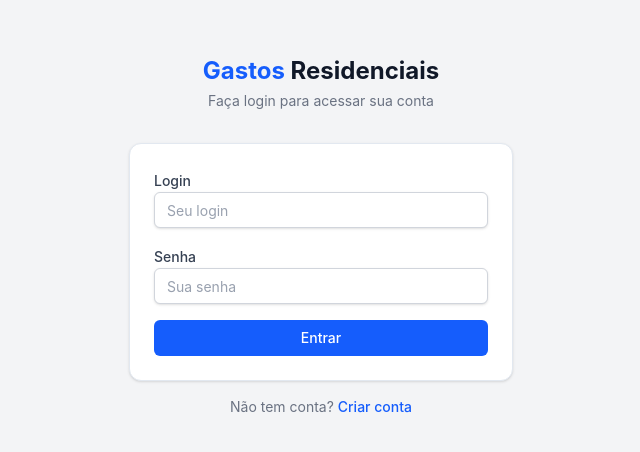
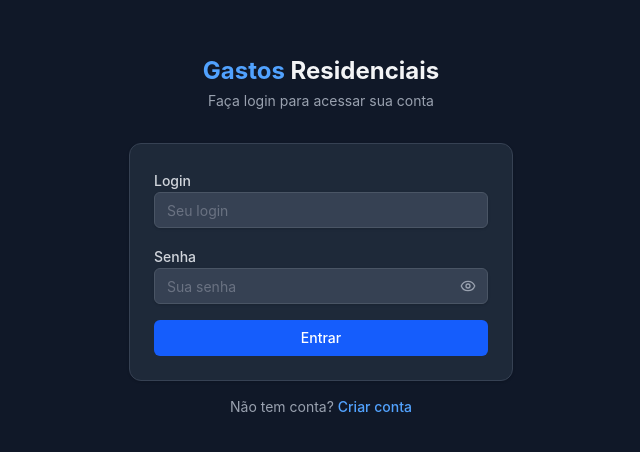
Before and after one commit to VictorSantos674/sistema-controle-gastos-residenciais, a React (Vite) app in the folder frontend/: page /login in a window 1280 px wide. Shown: the part 164-616 px from the top of the page, without its empty margins (319-959 px from the left). Built offline with nearby package versions, Linux system fonts and the light colour scheme; no server answers.

Commit message:
feat(frontend): Tema escuro e opção de ativar/desativar senha na página de login.

```diff
--- a/frontend/src/pages/LoginPage.tsx
+++ b/frontend/src/pages/LoginPage.tsx
@@ -1,4 +1,4 @@
-import { AlertTriangle } from "lucide-react";
+import { AlertTriangle, Eye, EyeOff } from "lucide-react";
 import { useState } from "react";
 import { Link, useNavigate } from "react-router-dom";
 import { login as apiLogin } from "../api/auth";
@@ -11,9 +11,10 @@ export default function LoginPage() {
   const { login } = useAuth();
   const navigate   = useNavigate();
 
-  const [form, setForm]     = useState({ login: "", senha: "" });
-  const [erro, setErro]     = useState("");
-  const [loading, setLoading] = useState(false);
+  const [form, setForm]           = useState({ login: "", senha: "" });
+  const [erro, setErro]           = useState("");
+  const [loading, setLoading]     = useState(false);
+  const [showSenha, setShowSenha] = useState(false);
 
   const handleSubmit = async (e: React.FormEvent) => {
     e.preventDefault();
@@ -34,22 +35,22 @@ export default function LoginPage() {
   };
 
   return (
-    <div className="flex min-h-screen items-center justify-center bg-gray-100 dark:bg-gray-900 px-4">
+    <div className="flex min-h-screen items-center justify-center bg-gray-900 px-4">
       <div className="w-full max-w-sm">
         {/* Brand */}
         <div className="mb-8 text-center">
-          <h1 className="text-2xl font-bold text-gray-900 dark:text-gray-100">
-            <span className="text-blue-600 dark:text-blue-400">Gastos</span> Residenciais
+          <h1 className="text-2xl font-bold text-gray-100">
+            <span className="text-blue-400">Gastos</span> Residenciais
           </h1>
-          <p className="mt-1 text-sm text-gray-500 dark:text-gray-400">
+          <p className="mt-1 text-sm text-gray-400">
             Faça login para acessar sua conta
           </p>
         </div>
 
         {/* Card */}
-        <div className="rounded-xl border bg-white dark:bg-gray-800 dark:border-gray-700 p-6 shadow-sm">
+        <div className="rounded-xl border border-gray-700 bg-gray-800 p-6 shadow-sm">
           {erro && (
-            <div className="mb-4 flex items-center gap-2 rounded-lg border border-red-200 bg-red-50 px-4 py-3 text-sm text-red-700 dark:border-red-800 dark:bg-red-900/30 dark:text-red-300">
+            <div className="mb-4 flex items-center gap-2 rounded-lg border border-red-800 bg-red-900/30 px-4 py-3 text-sm text-red-300">
               <AlertTriangle size={15} className="shrink-0" />
               {erro}
             </div>
@@ -57,25 +58,36 @@ export default function LoginPage() {
 
           <form onSubmit={handleSubmit} className="space-y-4">
             <div className="space-y-1.5">
-              <Label htmlFor="login">Login</Label>
+              <Label htmlFor="login" className="text-gray-300">Login</Label>
               <Input
                 id="login"
                 autoComplete="username"
                 placeholder="Seu login"
                 value={form.login}
                 onChange={(e) => setForm({ ...form, login: e.target.value })}
+                className="bg-gray-700 border-gray-600 text-gray-100 placeholder:text-gray-500"
               />
             </div>
             <div className="space-y-1.5">
-              <Label htmlFor="senha">Senha</Label>
+              <Label htmlFor="senha" className="text-gray-300">Senha</Label>
+              <div className="relative">
                 <Input
                   id="senha"
-                type="password"
+                  type={showSenha ? "text" : "password"}
                   autoComplete="current-password"
                   placeholder="Sua senha"
                   value={form.senha}
                   onChange={(e) => setForm({ ...form, senha: e.target.value })}
+                  className="bg-gray-700 border-gray-600 text-gray-100 placeholder:text-gray-500 pr-10"
                 />
+                <button
+                  type="button"
+                  onClick={() => setShowSenha(!showSenha)}
+                  className="absolute right-3 top-1/2 -translate-y-1/2 text-gray-400 hover:text-gray-200 transition-colors"
+                >
+                  {showSenha ? <EyeOff size={16} /> : <Eye size={16} />}
+                </button>
+              </div>
             </div>
             <Button type="submit" className="w-full" disabled={loading}>
               {loading ? "Entrando..." : "Entrar"}
@@ -83,11 +95,11 @@ export default function LoginPage() {
           </form>
         </div>
 
-        <p className="mt-4 text-center text-sm text-gray-500 dark:text-gray-400">
+        <p className="mt-4 text-center text-sm text-gray-400">
           Não tem conta?{" "}
           <Link
             to="/cadastro"
-            className="font-medium text-blue-600 hover:underline dark:text-blue-400"
+            className="font-medium text-blue-400 hover:underline"
           >
             Criar conta
           </Link>
```
Lines whose indentation alone changed are shown as unchanged.
